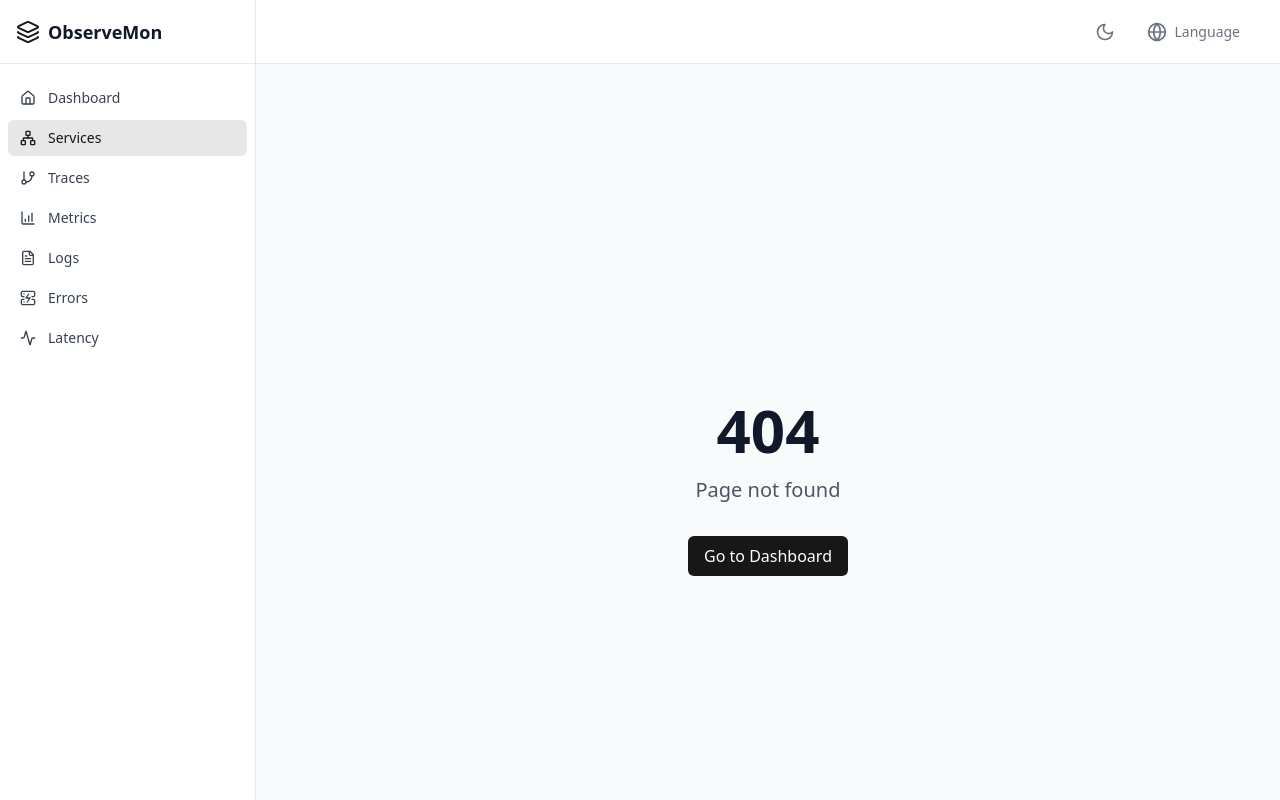
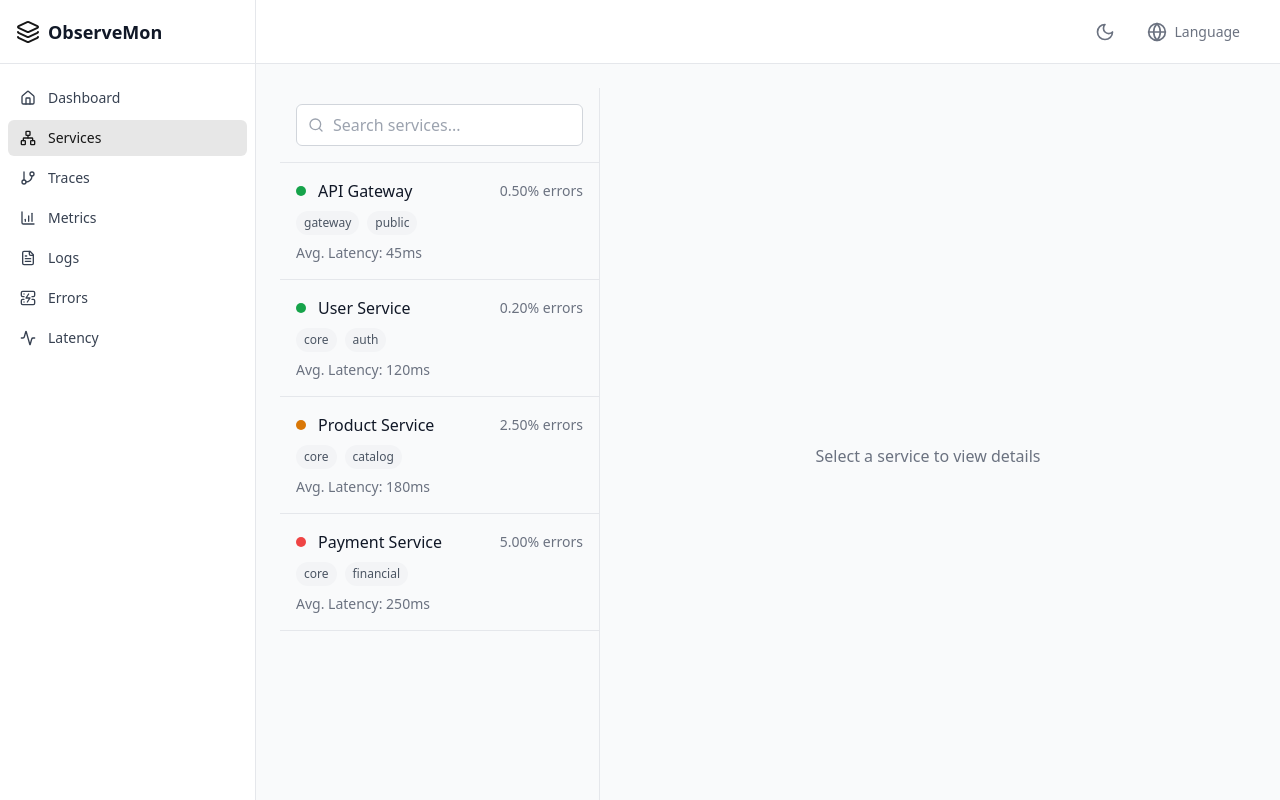
Before and after one commit to kelvinSeamount/Observability-Dashboard, a React (Vite) app: page /services in a window 1280 px wide. Before the commit this address had no page. Built offline with nearby package versions, Linux system fonts and the light colour scheme.

Commit message:
created service page & routes

```diff
--- a/src/App.tsx
+++ b/src/App.tsx
@@ -7,6 +7,7 @@ import LatencyPage from "./pages/LatencyPage";
 import TracePage from "./pages/TracePage";
 import NotFound from "./pages/NotFound";
 import TraceDetail from "./pages/TraceDetail";
+import ServicesPage from "./pages/ServicePage";
 
 
 const App = () => {
@@ -21,6 +22,8 @@ const App = () => {
           <Route path="traces" element={<TracePage />} />
           <Route path="*" element={<NotFound />} />
           <Route path="traces/:traceId" element={<TraceDetail />} />
+          <Route path="services/:serviceId" element={<ServicesPage />} />
+          <Route path="services" element={<ServicesPage />} />
         </Route>
       </Routes>
     </div>
--- /dev/null
+++ b/src/pages/ServicePage.tsx
@@ -0,0 +1,186 @@
+import { useState } from "react";
+import { useParams } from "react-router-dom";
+import { useTranslation } from "react-i18next";
+import ServiceList from "../components/services/ServiceList";
+import ServiceMetrics from "../components/services/ServiceMetrics";
+import ServiceDependencies from "../components/services/ServiceDependencies";
+import ServiceTraces from "../components/services/ServiceTraces";
+import { useQuery } from "@tanstack/react-query";
+import {
+  fetchServiceMetrics,
+  fetchServiceDependencies,
+  fetchServiceTraces,
+} from "../services/api";
+import {
+  Tabs,
+  TabsList,
+  TabsTrigger,
+  TabsContent,
+} from "../components/ui/tabs";
+import type { Service, Dependency, Trace, TraceStatus} from "../types";
+
+const ServicesPage = () => {
+  const { serviceId } = useParams<{ serviceId: string }>();
+  const { t } = useTranslation();
+  const [timeRange, setTimeRange] = useState("1h");
+
+  const services: Service[] = [
+    {
+      id: "api-gateway",
+      name: "API Gateway",
+      tags: ["gateway", "public"],
+      health: "healthy",
+      errorRate: 0.5,
+      latency: 45,
+    },
+    {
+      id: "user-service",
+      name: "User Service",
+      tags: ["core", "auth"],
+      health: "healthy",
+      errorRate: 0.2,
+      latency: 120,
+    },
+    {
+      id: "product-service",
+      name: "Product Service",
+      tags: ["core", "catalog"],
+      health: "warning",
+      errorRate: 2.5,
+      latency: 180,
+    },
+    {
+      id: "payment-service",
+      name: "Payment Service",
+      tags: ["core", "financial"],
+      health: "error",
+      errorRate: 5.0,
+      latency: 250,
+    },
+  ];
+
+  const dependencies: Dependency[] = [
+    {
+      source: "api-gateway",
+      target: "user-service",
+      type: "http",
+      latency: 45,
+      errorRate: 0.5,
+    },
+    {
+      source: "api-gateway",
+      target: "product-service",
+      type: "http",
+      latency: 65,
+      errorRate: 1.2,
+    },
+    {
+      source: "product-service",
+      target: "payment-service",
+      type: "grpc",
+      latency: 120,
+      errorRate: 2.5,
+    },
+    {
+      source: "payment-service",
+      target: "notification-service",
+      type: "kafka",
+      latency: 250,
+      errorRate: 0.8,
+    },
+  ];
+
+  // Fetch service-specific data
+  const { data: metrics } = useQuery({
+    queryKey: ["service-metrics", serviceId, timeRange],
+    queryFn: () => fetchServiceMetrics(serviceId as string, timeRange),
+    enabled: !!serviceId,
+  });
+
+  const { data: serviceDependencies } = useQuery({
+    queryKey: ["service-dependencies", serviceId],
+    queryFn: () => fetchServiceDependencies(serviceId as string),
+    enabled: !!serviceId,
+  });
+
+  const { data: tracesData } = useQuery({
+    queryKey: ["service-traces", serviceId],
+    queryFn: () => fetchServiceTraces(serviceId as string),
+    enabled: !!serviceId,
+  });
+
+   const traces: Trace[] | undefined = tracesData?.map((trace: any) => ({
+     ...trace,
+     status: validateTraceStatus(trace.status),
+   }));
+
+     function validateTraceStatus(status: string): TraceStatus {
+       if (status === "success" || status === "error" || status === "warning") {
+         return status as TraceStatus;
+       }
+       return "warning";
+     }
+  return (
+    <div className="flex h-[calc(100vh-4rem)]">
+      {/* Left Pane - Service List */}
+      <div className="w-80 border-r border-gray-200 dark:border-gray-700">
+        <ServiceList services={services} selectedServiceId={serviceId} />
+      </div>
+
+      {/* Right Pane */}
+      <div className="flex-1 flex flex-col overflow-hidden">
+        {serviceId ? (
+          <>
+            {/* Top Half - Tabbed Content */}
+            <div className="flex-1 overflow-y-auto p-4">
+              <Tabs defaultValue="metrics" className="w-full">
+                <TabsList className="w-full justify-start mb-4">
+                  <TabsTrigger value="metrics">
+                    {t("services.metrics")}
+                  </TabsTrigger>
+                  <TabsTrigger value="dependencies">
+                    {t("services.dependencies")}
+                  </TabsTrigger>
+                </TabsList>
+                <TabsContent value="metrics">
+                  {metrics && (
+                    <ServiceMetrics
+                      serviceId={serviceId}
+                      metrics={metrics}
+                      timeRange={timeRange}
+                      onTimeRangeChange={setTimeRange}
+                    />
+                  )}
+                </TabsContent>
+                <TabsContent value="dependencies">
+                  {serviceDependencies && (
+                    <div>
+                      <h2 className="text-lg font-semibold mb-4">
+                        {t("services.serviceDependencies")}
+                      </h2>
+                      <ServiceDependencies
+                        services={services}
+                        dependencies={dependencies}
+                      />
+                    </div>
+                  )}
+                </TabsContent>
+              </Tabs>
+            </div>
+
+            {/* Bottom Half - Traces */}
+            <div className="h-1/2 border-t border-gray-200 dark:border-gray-700 overflow-y-auto">
+              {traces && <ServiceTraces traces={traces} />}
+            </div>
+          </>
+        ) : (
+          <div className="flex items-center justify-center h-full text-gray-500 dark:text-gray-400">
+            {t("services.selectService")}
+          </div>
+        )}
+      </div>
+    </div>
+  );
+};
+
+export default ServicesPage;
```
